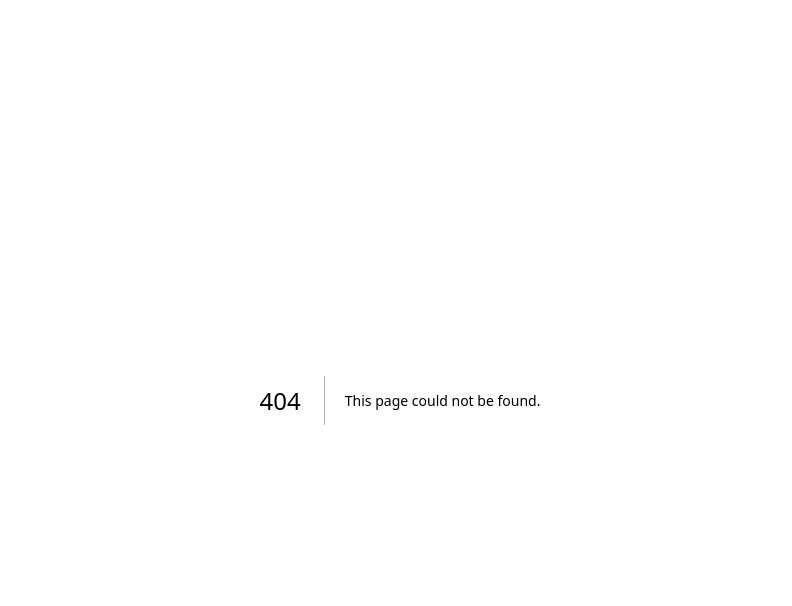
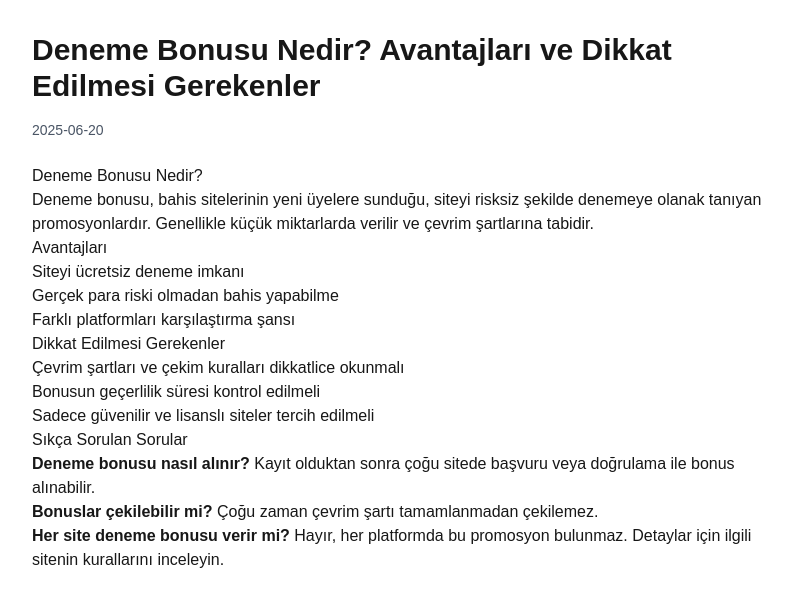
Before and after one commit to benjaminlegal-coder/betfront, a Next.js app: page /blog/deneme-bonusu-nedir in a window 1280 px wide. Before the commit this address had no page. Shown: the top 606 px of the page, without its empty margins (240-1032 px from the left). Built offline with nearby package versions, Linux system fonts and the light colour scheme.

Commit message:
blog altyapısı

```diff
--- /dev/null
+++ b/src/app/blog/[slug]/page.jsx
@@ -0,0 +1,39 @@
+import fs from 'fs';
+import path from 'path';
+import matter from 'gray-matter';
+import { notFound } from 'next/navigation';
+import Head from 'next/head';
+import { marked } from 'marked';
+
+export async function generateStaticParams() {
+  const postsDir = path.join(process.cwd(), 'src/content/blog');
+  const files = fs.readdirSync(postsDir);
+  return files.map((file) => {
+    const { data } = matter(fs.readFileSync(path.join(postsDir, file), 'utf-8'));
+    return { slug: data.slug };
+  });
+}
+
+export default function BlogPost({ params }) {
+  const postsDir = path.join(process.cwd(), 'src/content/blog');
+  const filePath = path.join(postsDir, `${params.slug}.md`);
+  if (!fs.existsSync(filePath)) return notFound();
+  const fileContent = fs.readFileSync(filePath, 'utf-8');
+  const { data, content } = matter(fileContent);
+  const html = marked(content);
+
+  return (
+    <>
+      <Head>
+        <title>{data.title}</title>
+        <meta name="description" content={data.description} />
+        <link rel="canonical" href={`https://www.hotelcentromar.com/blog/${data.slug}`} />
+      </Head>
+      <main className="container mx-auto px-4 py-8 max-w-3xl">
+        <h1 className="text-3xl font-bold mb-4">{data.title}</h1>
+        <div className="text-gray-600 text-sm mb-6">{data.date}</div>
+        <article dangerouslySetInnerHTML={{ __html: html }} />
+      </main>
+    </>
+  );
+}
--- /dev/null
+++ b/src/app/blog/page.jsx
@@ -0,0 +1,46 @@
+import fs from 'fs';
+import path from 'path';
+import matter from 'gray-matter';
+import Link from 'next/link';
+import Head from 'next/head';
+
+export const metadata = {
+  title: 'Blog - Deneme Bonusu Bilgilendirme',
+  description: 'Deneme bonusu ve bahis dünyası hakkında güncel, bilgilendirici blog yazıları.'
+};
+
+export default function BlogPage() {
+  // Blog yazılarını oku
+  const postsDir = path.join(process.cwd(), 'src/content/blog');
+  const files = fs.readdirSync(postsDir);
+  const posts = files.map((file) => {
+    const filePath = path.join(postsDir, file);
+    const content = fs.readFileSync(filePath, 'utf-8');
+    const { data } = matter(content);
+    return data;
+  });
+
+  return (
+    <>
+      <Head>
+        <title>Blog - Deneme Bonusu Bilgilendirme</title>
+        <meta name="description" content="Deneme bonusu ve bahis dünyası hakkında güncel, bilgilendirici blog yazıları." />
+        <link rel="canonical" href="https://www.hotelcentromar.com/blog" />
+      </Head>
+      <main className="container mx-auto px-4 py-8">
+        <h1 className="text-3xl font-bold mb-8">Blog</h1>
+        <ul className="space-y-6">
+          {posts.map((post) => (
+            <li key={post.slug} className="border-b pb-4">
+              <Link href={`/blog/${post.slug}`} className="text-xl font-semibold text-orange-600 hover:underline">
+                {post.title}
+              </Link>
+              <p className="text-gray-600 text-sm mt-1">{post.description}</p>
+              <span className="text-xs text-gray-400">{post.date}</span>
+            </li>
+          ))}
+        </ul>
+      </main>
+    </>
+  );
+}
--- /dev/null
+++ b/src/content/blog/deneme-bonusu-nedir.md
@@ -0,0 +1,29 @@
+---
+title: "Deneme Bonusu Nedir? Avantajları ve Dikkat Edilmesi Gerekenler"
+description: "Deneme bonusu nedir, nasıl alınır, avantajları ve dikkat edilmesi gerekenler nelerdir? 2025 yılı için güncel bilgilerle detaylı blog yazısı."
+date: "2025-06-20"
+slug: "deneme-bonusu-nedir"
+---
+
+## Deneme Bonusu Nedir?
+Deneme bonusu, bahis sitelerinin yeni üyelere sunduğu, siteyi risksiz şekilde denemeye olanak tanıyan promosyonlardır. Genellikle küçük miktarlarda verilir ve çevrim şartlarına tabidir.
+
+## Avantajları
+- Siteyi ücretsiz deneme imkanı
+- Gerçek para riski olmadan bahis yapabilme
+- Farklı platformları karşılaştırma şansı
+
+## Dikkat Edilmesi Gerekenler
+- Çevrim şartları ve çekim kuralları dikkatlice okunmalı
+- Bonusun geçerlilik süresi kontrol edilmeli
+- Sadece güvenilir ve lisanslı siteler tercih edilmeli
+
+### Sıkça Sorulan Sorular
+**Deneme bonusu nasıl alınır?**
+Kayıt olduktan sonra çoğu sitede başvuru veya doğrulama ile bonus alınabilir.
+
+**Bonuslar çekilebilir mi?**
+Çoğu zaman çevrim şartı tamamlanmadan çekilemez.
+
+**Her site deneme bonusu verir mi?**
+Hayır, her platformda bu promosyon bulunmaz. Detaylar için ilgili sitenin kurallarını inceleyin.
```
